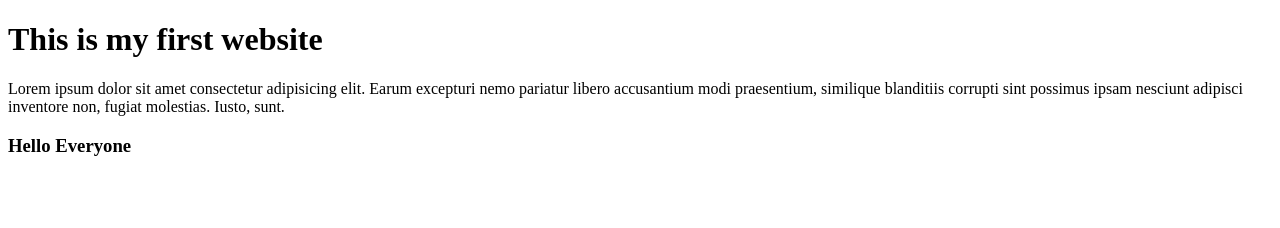
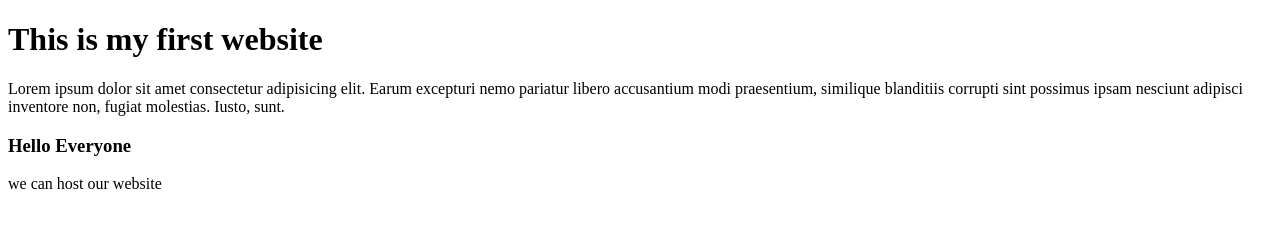
Before and after one commit to tania-developer/first-website, a plain HTML site: page index.html in a window 1280 px wide. Drawn offline with Linux system fonts and the light colour scheme.

Commit message:
host a siter

```diff
--- a/index.html
+++ b/index.html
@@ -9,5 +9,6 @@
     <h1>This is my first website</h1>
     <p>Lorem ipsum dolor sit amet consectetur adipisicing elit. Earum excepturi nemo pariatur libero accusantium modi praesentium, similique blanditiis corrupti sint possimus ipsam nesciunt adipisci inventore non, fugiat molestias. Iusto, sunt.</p>
     <h3>Hello Everyone</h3>
+    <p>we can host our website</p>
 </body>
 </html>
```
